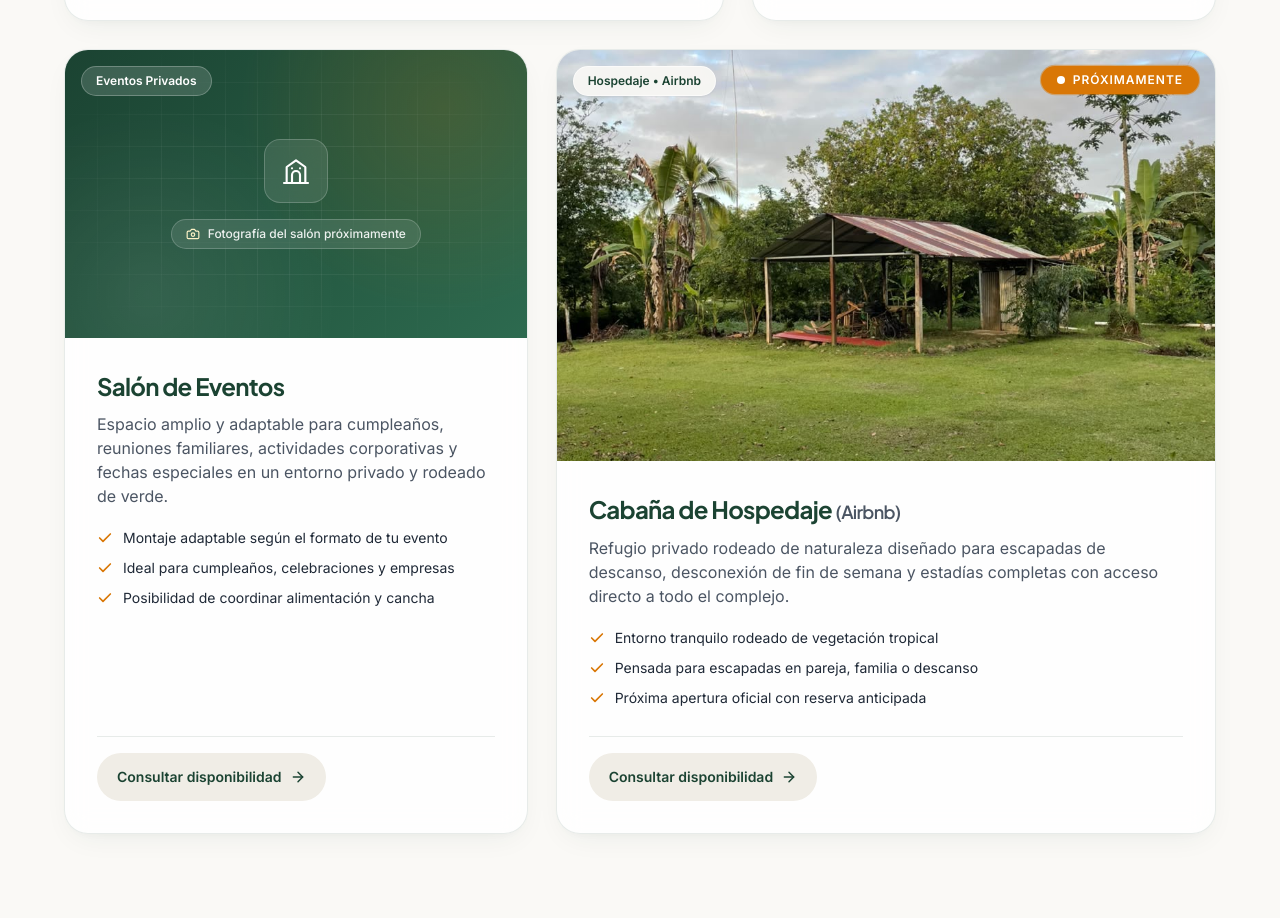
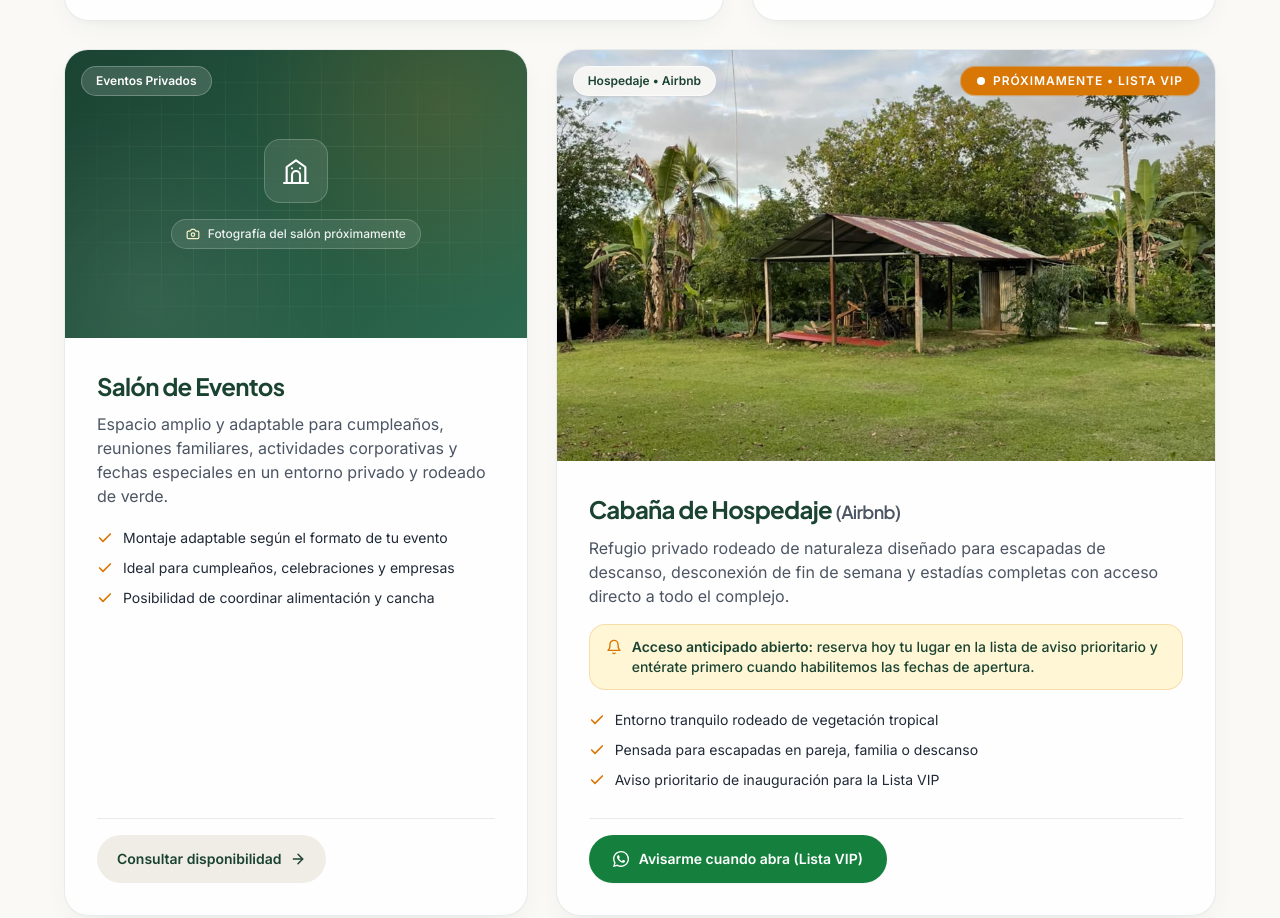
Before and after one commit to esmoliname/centro_cope_turismo, a plain HTML site: page index.html in a window 1280 px wide. Shown: the part 2542-3460 px from the top of the page. Drawn offline with nearby package versions, Linux system fonts and the light colour scheme.

Commit message:
feat(cabin): add VIP early-access WhatsApp CTA

```diff
--- a/index.html
+++ b/index.html
@@ -718,27 +718,40 @@
                 decoding="async"
                 class="w-full h-full object-cover object-[50%_52%] spring-media group-hover:scale-105"
               />
-              <span
-                class="absolute top-4 left-4 inline-flex items-center gap-1.5 px-3.5 py-1.5 rounded-full text-xs font-semibold bg-surface/90 text-primary backdrop-blur-md border border-white/60 shadow-sm"
-              >
-                Hospedaje &bull; Airbnb
-              </span>
-
-              <!-- Highlighted Floating Badge with Subtle Pulse -->
-              <span
-                class="badge-pulse absolute top-4 right-4 inline-flex items-center gap-2 px-4 py-1.5 rounded-full text-xs font-extrabold tracking-[0.08em] uppercase bg-accent text-on-accent shadow-md"
-              >
-                <span class="w-2 h-2 rounded-full bg-white" aria-hidden="true"></span>
-                PRÓXIMAMENTE
-              </span>
+              <div class="absolute top-3.5 inset-x-3.5 sm:top-4 sm:inset-x-4 flex flex-wrap items-center justify-between gap-2">
+                <span
+                  class="inline-flex items-center gap-1.5 px-3.5 py-1.5 rounded-full text-xs font-semibold bg-surface/90 text-primary backdrop-blur-md border border-white/60 shadow-sm"
+                >
+                  Hospedaje &bull; Airbnb
+                </span>
+
+                <!-- Highlighted Floating VIP Badge with Subtle Pulse -->
+                <span
+                  class="badge-pulse inline-flex items-center gap-2 px-3.5 sm:px-4 py-1.5 rounded-full text-[0.7rem] sm:text-xs font-extrabold tracking-[0.08em] uppercase bg-accent text-on-accent shadow-md"
+                >
+                  <span class="w-2 h-2 rounded-full bg-white shrink-0" aria-hidden="true"></span>
+                  PRÓXIMAMENTE &bull; LISTA VIP
+                </span>
+              </div>
             </div>
 
             <div class="p-6 sm:p-8 flex flex-col flex-1">
               <h3 class="font-display font-bold text-2xl text-primary mb-2.5">
                 Cabaña de Hospedaje <span class="font-semibold text-on-surface-variant text-lg">(Airbnb)</span>
               </h3>
-              <p class="text-sm sm:text-base text-on-surface-variant leading-relaxed mb-5">
+              <p class="text-sm sm:text-base text-on-surface-variant leading-relaxed mb-4">
                 Refugio privado rodeado de naturaleza diseñado para escapadas de descanso, desconexión de fin de semana y estadías completas con acceso directo a todo el complejo.
+              </p>
+
+              <!-- Highlighted Early-Access VIP Callout -->
+              <p class="flex items-start gap-2.5 px-4 py-3 rounded-2xl bg-accent-soft/75 border border-accent/20 text-xs sm:text-sm text-primary font-medium leading-relaxed mb-5">
+                <svg class="w-4 h-4 mt-0.5 text-accent shrink-0" viewBox="0 0 24 24" fill="none" stroke="currentColor" stroke-width="2.1" stroke-linecap="round" stroke-linejoin="round" aria-hidden="true">
+                  <path d="M6 8a6 6 0 0 1 12 0c0 7 3 9 3 9H3s3-2 3-9" />
+                  <path d="M10.3 21a1.94 1.94 0 0 0 3.4 0" />
+                </svg>
+                <span>
+                  <strong class="font-semibold">Acceso anticipado abierto:</strong> reserva hoy tu lugar en la lista de aviso prioritario y entérate primero cuando habilitemos las fechas de apertura.
+                </span>
               </p>
 
               <ul class="space-y-2.5 mb-7 text-sm text-on-surface" role="list">
@@ -752,17 +765,21 @@
                 </li>
                 <li class="flex items-start gap-2.5">
                   <svg class="w-4 h-4 mt-0.5 text-accent shrink-0" viewBox="0 0 24 24" fill="none" stroke="currentColor" stroke-width="2.5" stroke-linecap="round" stroke-linejoin="round" aria-hidden="true"><path d="M20 6 9 17l-5-5"/></svg>
-                  <span>Próxima apertura oficial con reserva anticipada</span>
+                  <span>Aviso prioritario de inauguración para la Lista VIP</span>
                 </li>
               </ul>
 
               <div class="mt-auto pt-4 border-t border-outline-subtle">
                 <a
-                  href="#contacto"
-                  class="inline-flex items-center gap-2 min-h-[48px] px-5 rounded-full bg-surface-container hover:bg-primary text-primary hover:text-on-primary text-sm font-semibold spring-transition"
+                  href="https://wa.me/50660103256?text=Hola%20Centro%20Cope%2C%20me%20encantar%C3%ADa%20unirme%20a%20la%20lista%20VIP%20y%20que%20me%20avisen%20cuando%20inauguren%20la%20caba%C3%B1a%20de%20hospedaje."
+                  target="_blank"
+                  rel="noopener noreferrer"
+                  class="inline-flex items-center justify-center gap-2.5 min-h-[48px] px-5 sm:px-6 rounded-full bg-[#15803D] hover:bg-[#166534] text-white text-sm font-semibold shadow-sm spring-transition hover:-translate-y-0.5 hover:shadow-md"
                 >
-                  <span>Consultar disponibilidad</span>
-                  <svg class="w-4 h-4 spring-transition group-hover:translate-x-0.5" viewBox="0 0 24 24" fill="none" stroke="currentColor" stroke-width="2.2" stroke-linecap="round" stroke-linejoin="round" aria-hidden="true"><path d="M5 12h14"/><path d="m12 5 7 7-7 7"/></svg>
+                  <svg class="w-4 h-4 shrink-0" viewBox="0 0 24 24" fill="currentColor" aria-hidden="true">
+                    <path d="M20.52 3.48A11.82 11.82 0 0 0 12.06 0C5.48 0 .12 5.36.12 11.94c0 2.1.55 4.16 1.6 5.97L0 24l6.26-1.64a11.9 11.9 0 0 0 5.8 1.48h.01c6.58 0 11.94-5.36 11.94-11.94 0-3.19-1.24-6.18-3.49-8.42ZM12.06 21.82h-.01a9.9 9.9 0 0 1-5.05-1.38l-.36-.22-3.71.97.99-3.62-.24-.37a9.88 9.88 0 0 1-1.52-5.26c0-5.46 4.44-9.9 9.91-9.9 2.64 0 5.13 1.03 7 2.9a9.84 9.84 0 0 1 2.9 7c0 5.46-4.44 9.88-9.91 9.88Zm5.43-7.42c-.3-.15-1.76-.87-2.03-.97-.27-.1-.47-.15-.67.15-.2.3-.77.97-.94 1.17-.17.2-.35.22-.65.07-.3-.15-1.26-.46-2.4-1.48-.89-.79-1.49-1.76-1.66-2.06-.17-.3-.02-.46.13-.61.13-.13.3-.35.45-.52.15-.17.2-.3.3-.5.1-.2.05-.37-.02-.52-.08-.15-.67-1.61-.92-2.21-.24-.58-.49-.5-.67-.51h-.57c-.2 0-.52.07-.79.37-.27.3-1.04 1.02-1.04 2.48s1.07 2.88 1.22 3.08c.15.2 2.1 3.21 5.09 4.5.71.31 1.27.49 1.7.63.72.23 1.37.2 1.88.12.57-.09 1.76-.72 2.01-1.42.25-.7.25-1.29.17-1.42-.07-.12-.27-.2-.57-.35Z" />
+                  </svg>
+                  <span>Avisarme cuando abra (Lista VIP)</span>
                 </a>
               </div>
             </div>
```
